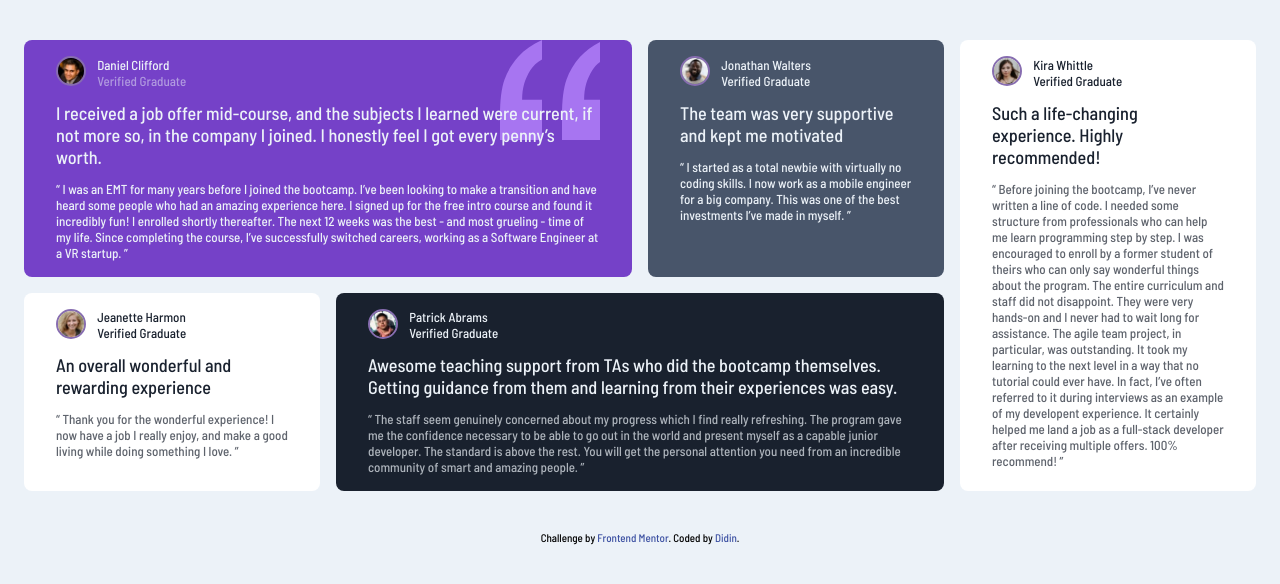
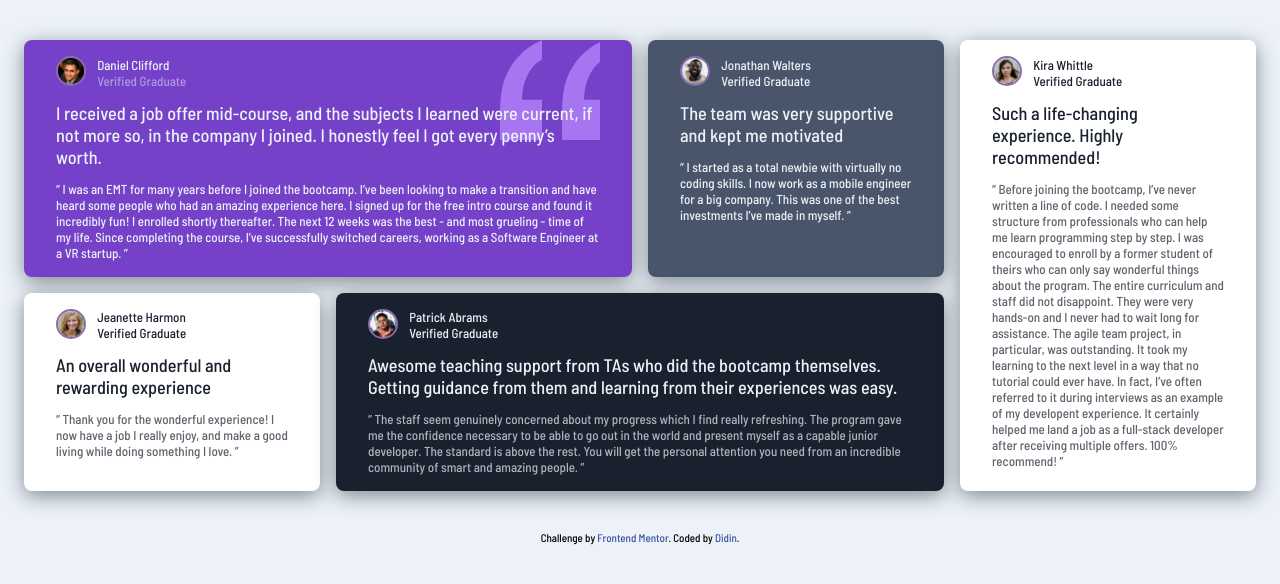
Before and after one commit to hafizhudin/FM-Testimonial-Grid-Section, a plain HTML site: page index.html in a window 1280 px wide. Drawn offline with nearby package versions, Linux system fonts and the light colour scheme; files that its build step writes are made by us from their sources.

Commit message:
add box shadow in every card

```diff
--- a/sass/_layout.scss
+++ b/sass/_layout.scss
@@ -16,6 +16,7 @@
   .card {
     border-radius: 8px;
     padding: 1rem 2rem;
+    box-shadow: 0px 5px 20px $colorDarkBlackBlue50;
 
     .profile-card {
       display: flex;
```
